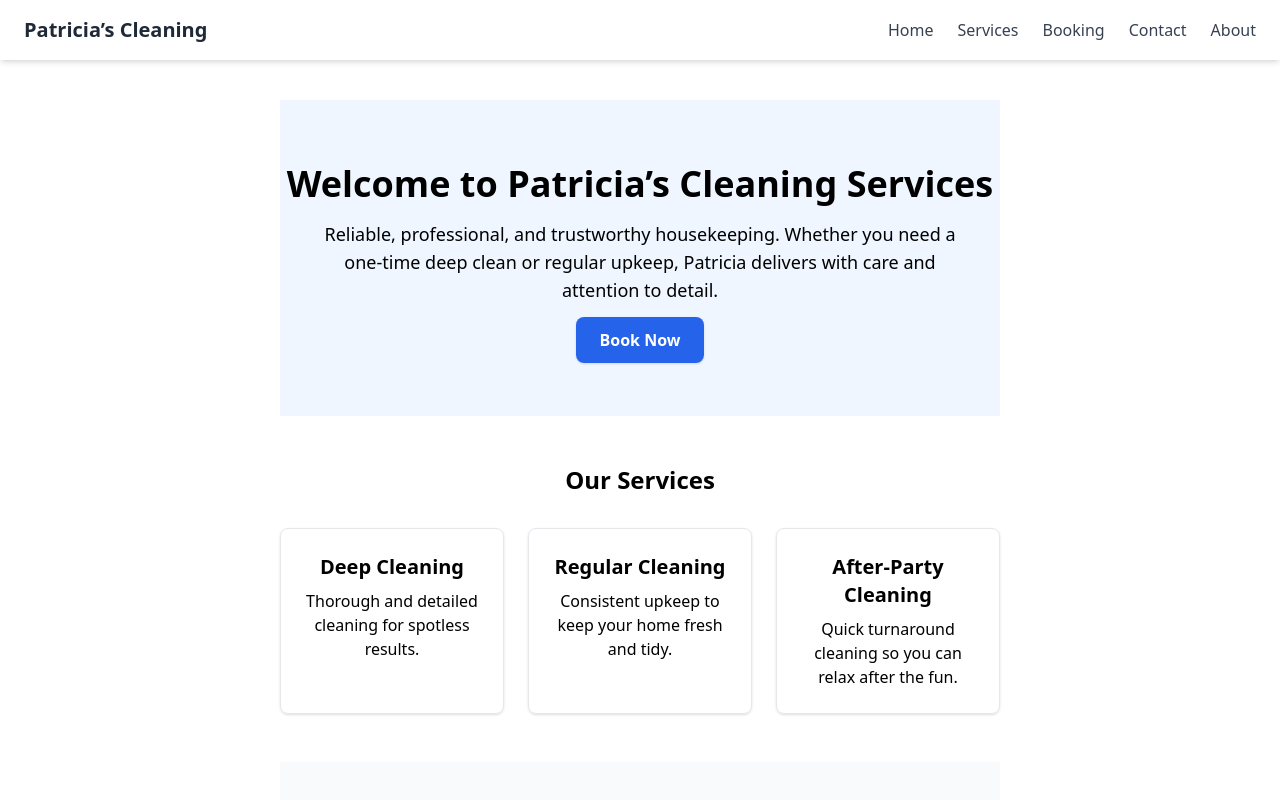
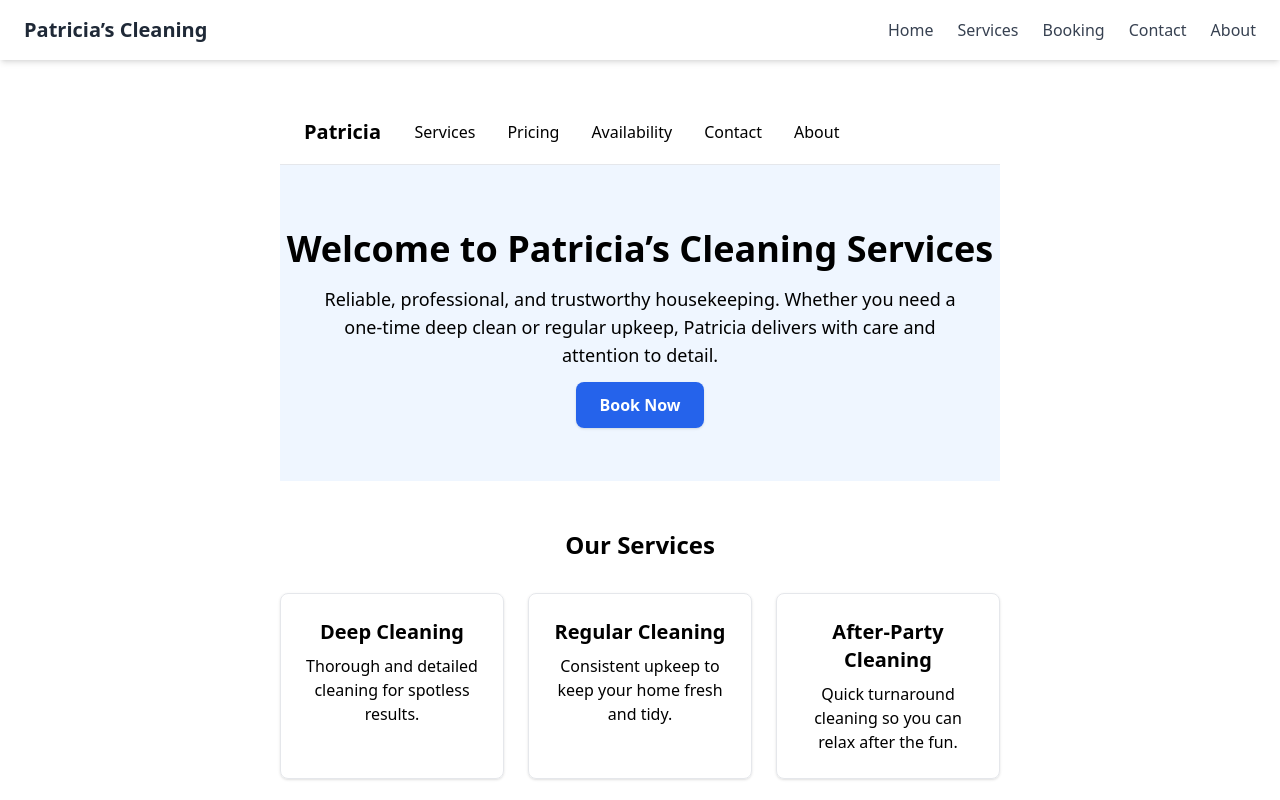
Before and after one commit to AbrahamofLondon/Patricia-cleaning-services, a Next.js app: page / in a window 1280 px wide. Shown: the top 800 px of the page. Built offline with nearby package versions, Linux system fonts and the light colour scheme.

Commit message:
components and pages files

```diff
--- a/components/Navbar.tsx
+++ b/components/Navbar.tsx
@@ -5,7 +5,6 @@ export default function Navbar() {
   const [open, setOpen] = useState(false);
   const [scrolled, setScrolled] = useState(false);
 
-  // shrink / shadow on scroll
   useEffect(() => {
     const onScroll = () => setScrolled(window.scrollY > 8);
     onScroll();
@@ -23,30 +22,16 @@ export default function Navbar() {
       }`}
     >
       <nav className="max-w-6xl mx-auto px-4 md:px-6 py-3 flex items-center justify-between">
-        {/* Brand */}
         <Link href="#home" className="font-extrabold text-lg md:text-xl">
           Patricia
         </Link>
 
-        {/* Desktop nav */}
         <div className="hidden md:flex items-center gap-2">
-          <Link href="#services" className={navItem}>
-            Services
-          </Link>
-          <Link href="#pricing" className={navItem}>
-            Pricing
-          </Link>
-          <Link href="#availability" className={navItem}>
-            Availability
-          </Link>
-          <Link href="#contact" className={navItem}>
-            Contact
-          </Link>
-          <Link href="/about" className={navItem}>
-            About
-          </Link>
-
-          {/* CTA */}
+          <Link href="#services" className={navItem}>Services</Link>
+          <Link href="#pricing" className={navItem}>Pricing</Link>
+          <Link href="#availability" className={navItem}>Availability</Link>
+          <Link href="#contact" className={navItem}>Contact</Link>
+          <Link href="/about" className={navItem}>About</Link>
           <Link
             href="#book"
             className="ml-2 inline-flex items-center rounded-lg bg-mint-600 text-white px-4 py-2 hover:bg-mint-700"
@@ -55,7 +40,6 @@ export default function Navbar() {
           </Link>
         </div>
 
-        {/* Mobile burger */}
         <button
           aria-label="Toggle menu"
           className="md:hidden inline-flex items-center justify-center rounded p-2 hover:bg-gray-100"
@@ -72,25 +56,14 @@ export default function Navbar() {
         </button>
       </nav>
 
-      {/* Mobile drawer */}
       {open && (
         <div className="md:hidden border-t bg-white">
           <div className="max-w-6xl mx-auto px-4 py-2">
-            <Link href="#services" className={navItem} onClick={() => setOpen(false)}>
-              Services
-            </Link>
-            <Link href="#pricing" className={navItem} onClick={() => setOpen(false)}>
-              Pricing
-            </Link>
-            <Link href="#availability" className={navItem} onClick={() => setOpen(false)}>
-              Availability
-            </Link>
-            <Link href="#contact" className={navItem} onClick={() => setOpen(false)}>
-              Contact
-            </Link>
-            <Link href="/about" className={navItem} onClick={() => setOpen(false)}>
-              About
-            </Link>
+            <Link href="#services" className={navItem} onClick={() => setOpen(false)}>Services</Link>
+            <Link href="#pricing" className={navItem} onClick={() => setOpen(false)}>Pricing</Link>
+            <Link href="#availability" className={navItem} onClick={() => setOpen(false)}>Availability</Link>
+            <Link href="#contact" className={navItem} onClick={() => setOpen(false)}>Contact</Link>
+            <Link href="/about" className={navItem} onClick={() => setOpen(false)}>About</Link>
             <Link
               href="#book"
               onClick={() => setOpen(false)}
--- a/pages/index.tsx
+++ b/pages/index.tsx
@@ -5,6 +5,8 @@ import Navbar from "@/components/Navbar";
 export default function Home() {
   return (
     <div id="home">
+      <Navbar />
+
       {/* Hero Section */}
       <section className="bg-blue-50 py-16 text-center">
         <h1 className="text-4xl font-bold mb-4">Welcome to Patricia’s Cleaning Services</h1>
```
Also changed, not shown: tsconfig.json (+8 -14 lines).
